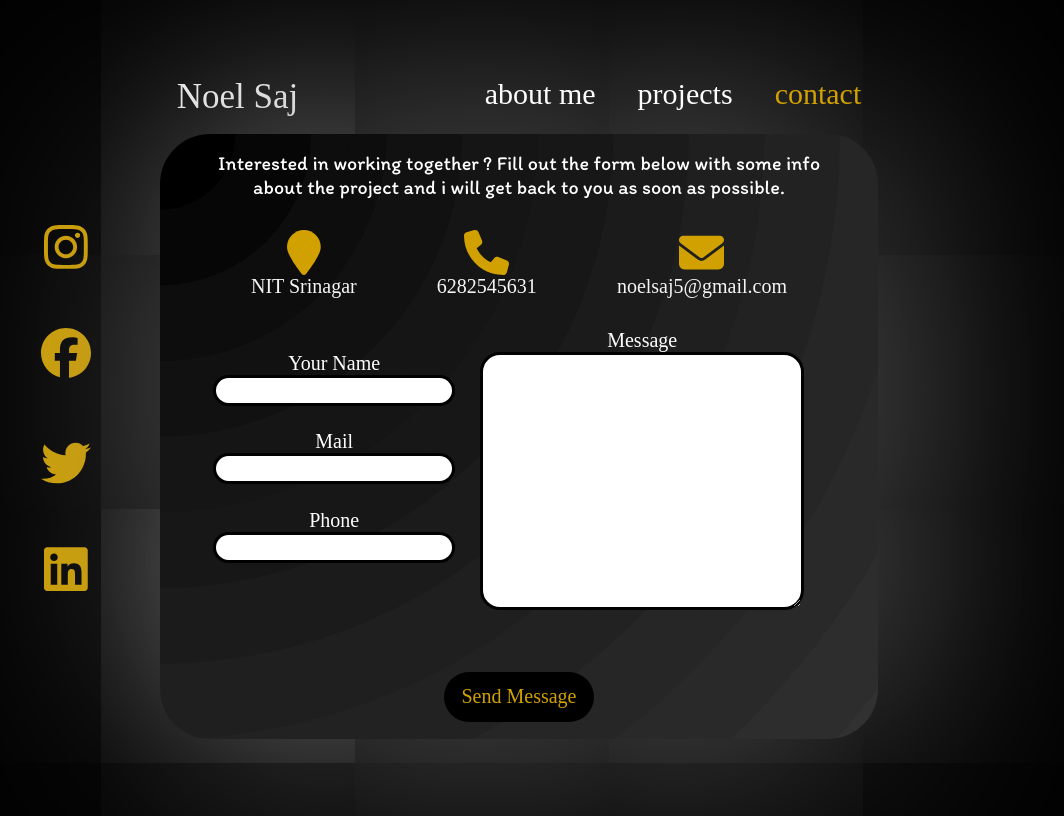
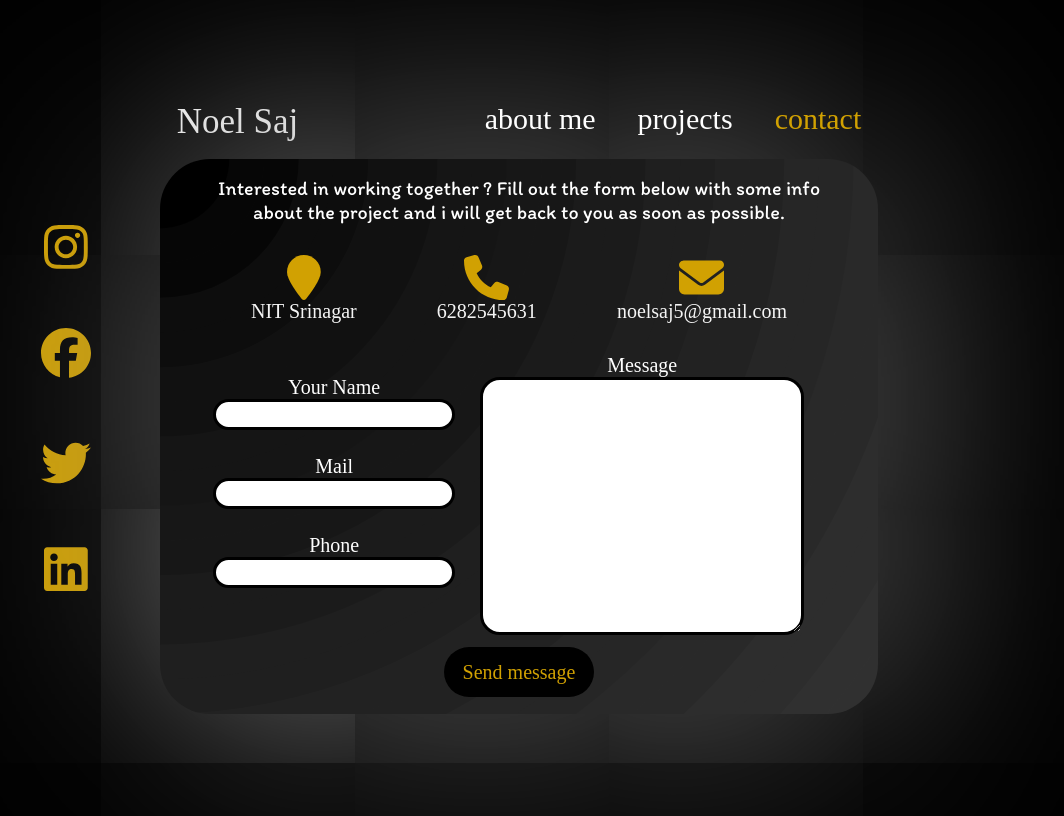
Before and after one commit to NOELSAJO7/Portfolio, a React (Create React App) app: page /contactpage in a window 1280 px wide. Shown: the whole page, without its empty margins (154-1218 px from the left). Built offline with nearby package versions, Linux system fonts and the light colour scheme; a web font is replaced by a local one.

Commit message:
contact submit button modified

```diff
--- a/src/COMPONENTS/contact.css
+++ b/src/COMPONENTS/contact.css
@@ -118,3 +118,13 @@ input{
         font-size: 20px;
     }
 }
+
+
+/* ============================================================== */
+button{
+    display: flex;
+    justify-content: center;
+    align-items: center;
+    margin-top:2%;
+}
+/* ================================================================   */
--- a/src/COMPONENTS/contact.js
+++ b/src/COMPONENTS/contact.js
@@ -56,7 +56,9 @@ return(
     <textarea name="message" id="" cols="30" rows="10" className='label'></textarea>
    </div>
    </div>
-<Button className='label btn' type='submit'>Send Message</Button>
+
+<button className='button' >Send message</button>
+
     </form>
 </>
 );
```
